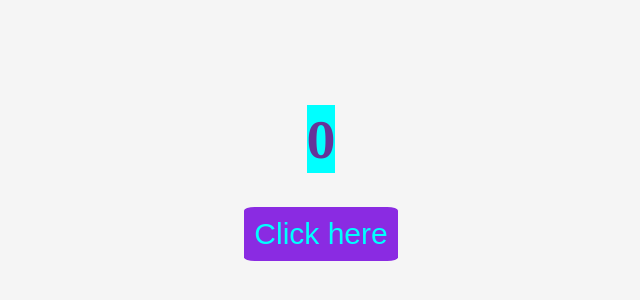
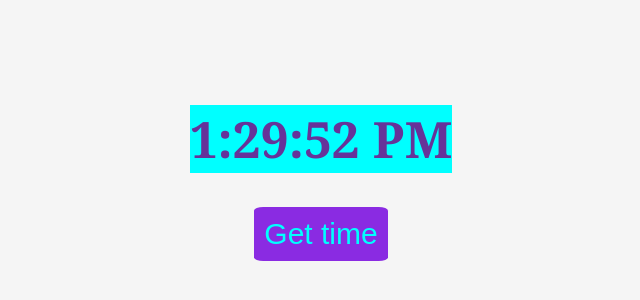
Before and after one commit to xitizupreti/Simple-Form, a React (Create React App) app: page / in a window 1280 px wide. Shown: the part 242-542 px from the top of the page, without its empty margins (319-959 px from the left). Built offline with nearby package versions, Linux system fonts and the light colour scheme.

Commit message:
get time??

```diff
--- a/src/App.jsx
+++ b/src/App.jsx
@@ -1,21 +1,29 @@
-import React,{useState} from 'react';
+import React, { useState } from "react";
 
-const App = () =>{
-    const state= useState();
-const [count /*current value*/ ,setCount /*Updated value*/] = useState(0)/*initial value*/;
-
-const Inc=()=>{
-setCount(count+1);
+function Time() {
+  var current = new Date();
+  var tim = current.toLocaleTimeString();
+  return tim;
 }
 
-return(
+const App = () => {
+  var t = Time();
+  const state = useState();
+  const [timee /*current value*/, setTime /*Updated value*/] =
+    useState(t); /*initial value*/
+
+  const time = () => {
+    setTime(t);
+  };
+
+  return (
     <>
-    <div>
-    <h1>{count}</h1>
-    <button onClick={Inc} >Click here</button>
-    </div>
+      <div>
+        <h1>{timee}</h1>
+        <button onClick={time}>Get time</button>
+      </div>
     </>
-)
-}
+  );
+};
 
 export default App;
```
